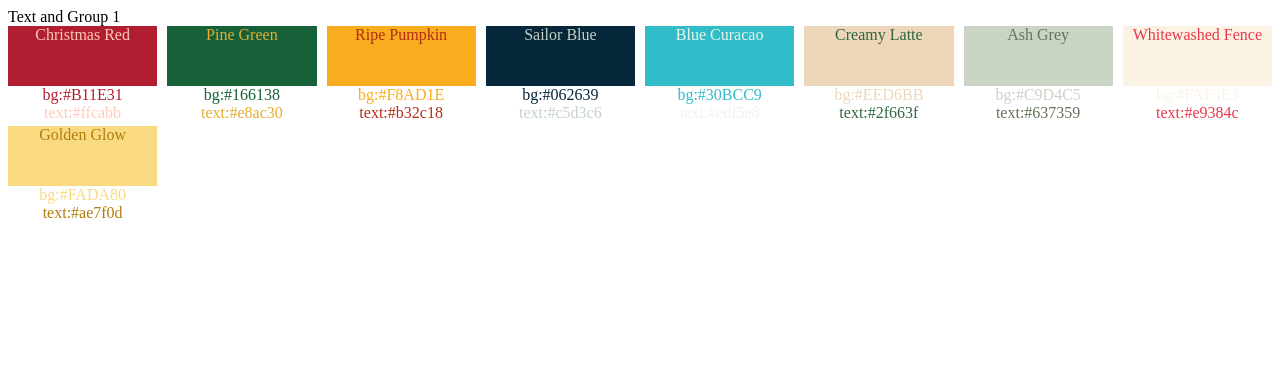
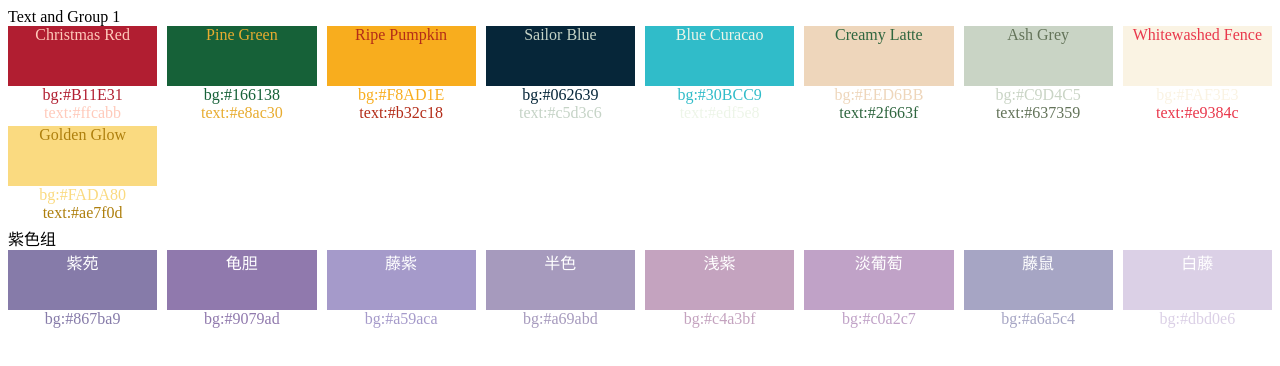
Before and after one commit to liuhaian/liuhaian.github.io, a plain HTML site: page index.html in a window 1280 px wide. Drawn offline with Linux system fonts and the light colour scheme.

Commit message:
add purple

```diff
--- /dev/null
+++ b/app.js
@@ -0,0 +1,32 @@
+    new Vue({
+      el: '#app',
+      data: function() {
+        return {
+          groups: [
+        	{title: 'Text and Group 1',
+        		blocks : [{color:'#B11E31',name:'Christmas Red',txtcolor:'#ffcabb'},
+        			{color:'#166138',name:'Pine Green',txtcolor:'#e8ac30'},
+        			{color:'#F8AD1E',name:'Ripe Pumpkin',txtcolor:'#b32c18'},
+        			{color:'#062639',name:'Sailor Blue',txtcolor:'#c5d3c6'},
+        			{color:'#30BCC9',name:'Blue Curacao',txtcolor:'#edf5e8'},
+        			{color:'#EED6BB',name:'Creamy Latte',txtcolor:'#2f663f'},
+        			{color:'#C9D4C5',name:'Ash Grey',txtcolor:'#637359'},
+        			{color:'#FAF3E3',name:'Whitewashed Fence',txtcolor:'#e9384c'},
+        			{color:'#FADA80',name:'Golden Glow',txtcolor:'#ae7f0d'}
+        		]
+        	},
+          {title: '紫色组',
+            blocks : [{color:'#867ba9',name:'紫苑'},
+              {color:'#9079ad',name:'龟胆'},
+              {color:'#a59aca',name:'藤紫'},
+              {color:'#a69abd',name:'半色'},
+              {color:'#c4a3bf',name:'浅紫'},
+              {color:'#c0a2c7',name:'淡葡萄'},
+              {color:'#a6a5c4',name:'藤鼠'},
+              {color:'#dbd0e6',name:'白藤'}
+            ]
+          }
+          ]
+      }
+  	 }
+    })
--- a/index.html
+++ b/index.html
@@ -27,7 +27,7 @@
 	      <el-col v-for="(blk, bidx) in grp.blocks" v-bind:key="blk.name" :xs="8" :sm="6" :md="4" :lg="3" :xl="1">
 	      	<div class="cbox" :style="{background:blk.color,color:blk.txtcolor}">{{blk.name}}</div>
 	      	<div><span :style="{color:blk.color}">bg:{{blk.color}}</span></div>
-	      	<div><span :style="{color:blk.txtcolor}">text:{{blk.txtcolor}}</span></div>
+	      	<div v-if="blk.txtcolor!=undefined"><span :style="{color:blk.txtcolor}">text:{{blk.txtcolor}}</span></div>
 	      </el-col>
 	    </el-row>
     </template>
@@ -37,27 +37,5 @@
   <script src="./js/vue.js"></script>
   <!-- import JavaScript -->
   <script src="./lib/elementui/index.js"></script>
-  <script>
-    new Vue({
-      el: '#app',
-      data: function() {
-        return {
-          groups: [
-        	{title: 'Text and Group 1',
-        		blocks : [{color:'#B11E31',name:'Christmas Red',txtcolor:'#ffcabb'},
-        			{color:'#166138',name:'Pine Green',txtcolor:'#e8ac30'},
-        			{color:'#F8AD1E',name:'Ripe Pumpkin',txtcolor:'#b32c18'},
-        			{color:'#062639',name:'Sailor Blue',txtcolor:'#c5d3c6'},
-        			{color:'#30BCC9',name:'Blue Curacao',txtcolor:'#edf5e8'},
-        			{color:'#EED6BB',name:'Creamy Latte',txtcolor:'#2f663f'},
-        			{color:'#C9D4C5',name:'Ash Grey',txtcolor:'#637359'},
-        			{color:'#FAF3E3',name:'Whitewashed Fence',txtcolor:'#e9384c'},
-        			{color:'#FADA80',name:'Golden Glow',txtcolor:'#ae7f0d'}
-        		]
-        	}
-          ]
-      }
-  	 }
-    })
-  </script>
+  <script src="./app.js"></script>
 </html>
```
